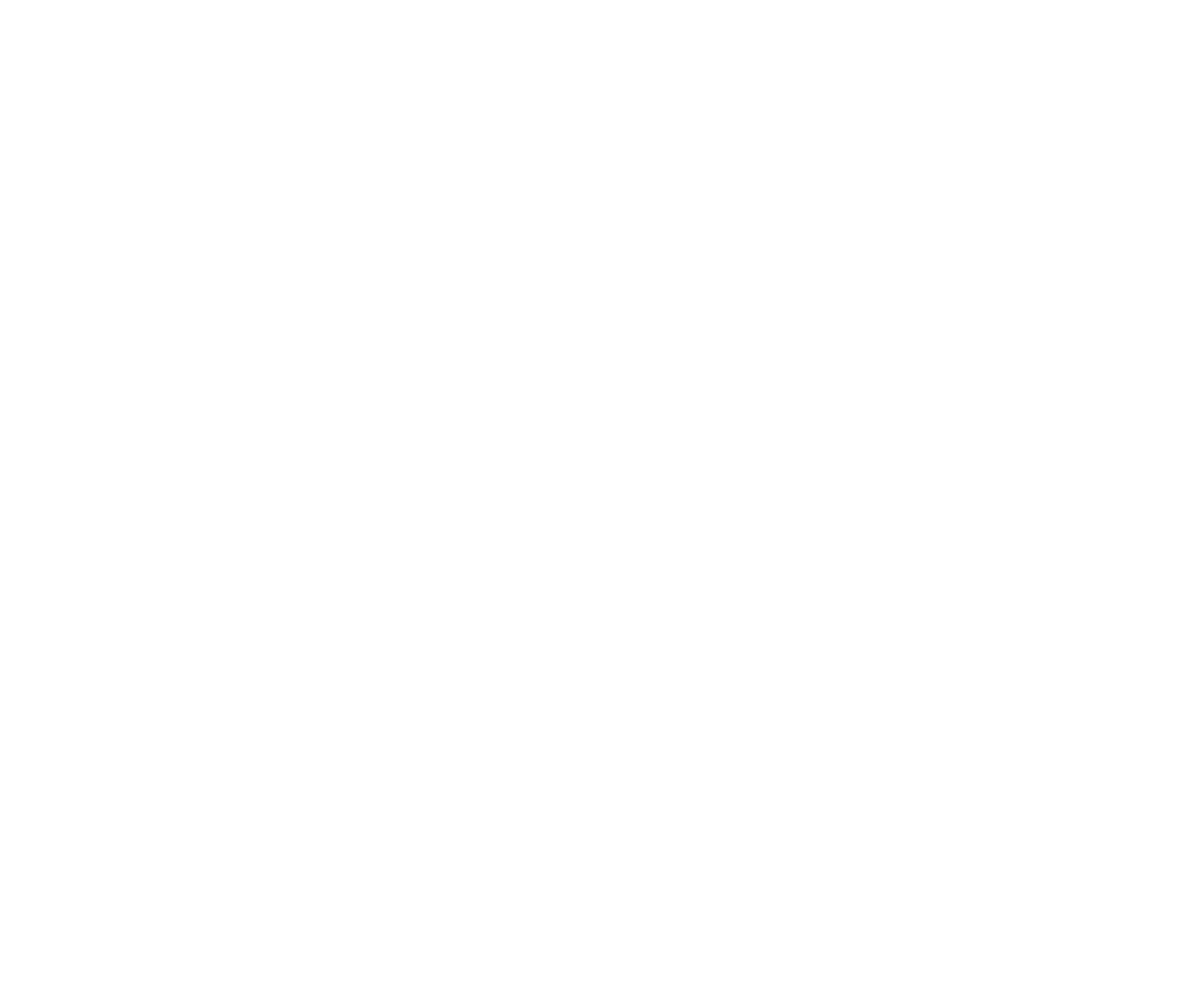
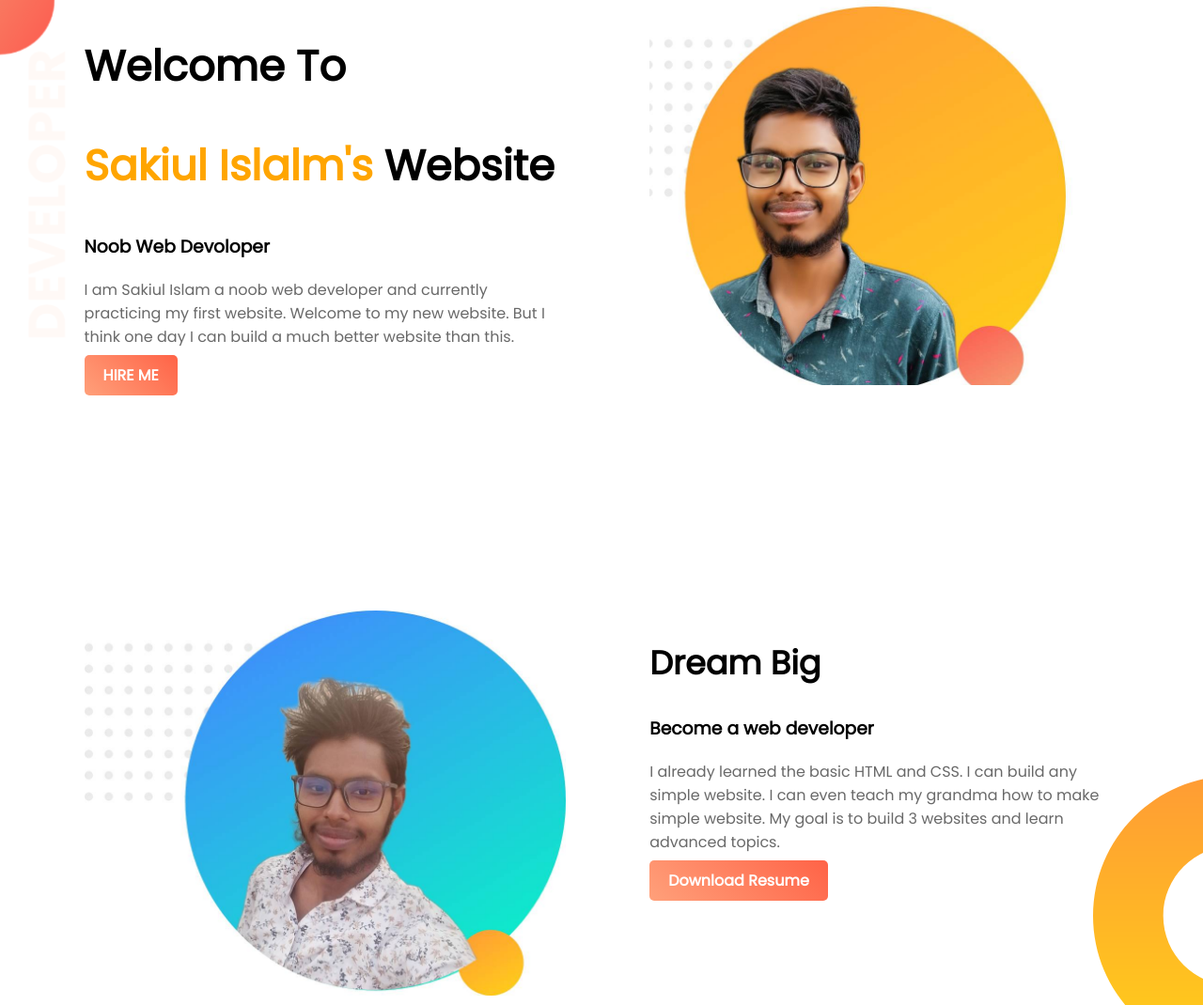
Before and after one commit to SakiulIslam/trial-portfolio, a plain HTML site: page index.html in a window 1280 px wide. Shown: the top 1070 px of the page at 94% size. Before the commit the page ends 800 px from the top, so only its background shows below. Drawn offline with Linux system fonts and the light colour scheme.

Commit message:
commiting a lot

```diff
--- a/index.html
+++ b/index.html
@@ -5,8 +5,37 @@
     <meta http-equiv="X-UA-Compatible" content="IE=edge">
     <meta name="viewport" content="width=device-width, initial-scale=1.0">
     <title>trial portfolio</title>
+    <link rel="stylesheet" href="style.css">
+    <link rel="preconnect" href="https://fonts.googleapis.com">
+    <link rel="preconnect" href="https://fonts.gstatic.com" crossorigin>
+    <link href="https://fonts.googleapis.com/css2?family=Poppins&display=swap" rel="stylesheet">
+
 </head>
 <body>
+    <section class="top-banner">
+            <div class="half-width">
+                <h1>Welcome To</h1>
+                <h1><span class="name-highlight">Sakiul Islalm's</span> Website</h1>
+                <h3>Noob Web Devoloper </h3>
+                <p>I am Sakiul Islam a noob web developer and currently practicing my first website. Welcome to my new website. But I think one day I can build a much better website than this.</p>
+                <a class="button" target="_blank" href="https://www.linkedin.com/in/sakiul-islam-77bb251a4/ ">HIRE ME</a>
+            </div>
+            <div class="half-width">
+                <img src="images/sakib.jpg" alt="">
+            </div>
+    </section>
+    <section class="dream-area">
+        <div class="half-width">
+            <img src="images/sakib2.jpg" alt="">
+        </div>
+        <div class="half-width">
+            <h2>Dream Big</h2>
+            <h3>Become a web developer</h3>
+            <p>I already learned the basic HTML and CSS. I can build any simple website. I can even teach my grandma how to make simple website. My goal is to build 3 websites and learn advanced topics.
+            </p>
+            <a target="_blank" class="button" href="https://www.facebook.com/sakiul.islam.165">Download Resume</a>
+        </div>
+    </section>
 
 </body>
 </html>
--- /dev/null
+++ b/style.css
@@ -0,0 +1,48 @@
+body{
+    margin: 0px;
+    font-family: 'Poppins', sans-serif;
+}
+h1{
+    font-size: 45px;
+}
+.name-highlight{
+    color: orange;
+}
+.half-width{
+    width: 40%;
+    margin-left: 5%;
+    float: left;
+    padding-left: 2%;
+
+}
+.half-width img{
+    width: 100%;
+}
+.top-banner{
+    background-image: url(developer-portfolio/top-banner.png);
+    background-repeat: no-repeat;
+
+}
+section{
+    height: 500px;
+    padding-bottom: 150px;
+}
+.button{
+    text-decoration: none;
+    background-image: linear-gradient(45deg, lightsalmon,tomato);
+    padding: 10px 20px;
+    border-radius: 5px;
+    color: white;
+    font-weight: 700;
+}
+h2{
+    font-size: 35px;
+}
+p{
+    color: dimgray;
+}
+.dream-area{
+    background-image: url(developer-portfolio/dream-bg.png);
+    background-repeat: no-repeat;
+    background-position: right;
+}
```
Also changed, not shown: images/sakib.jpg (added), images/sakib2.jpg (added).
